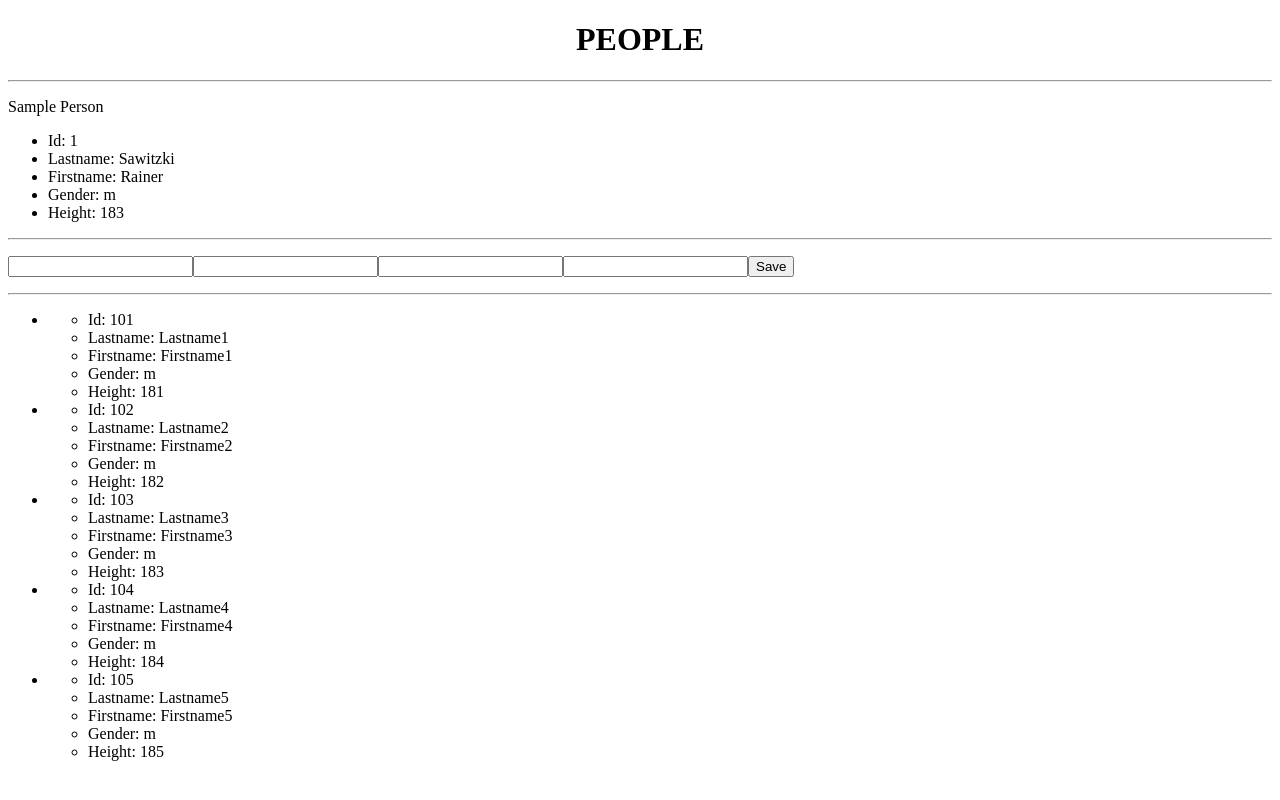
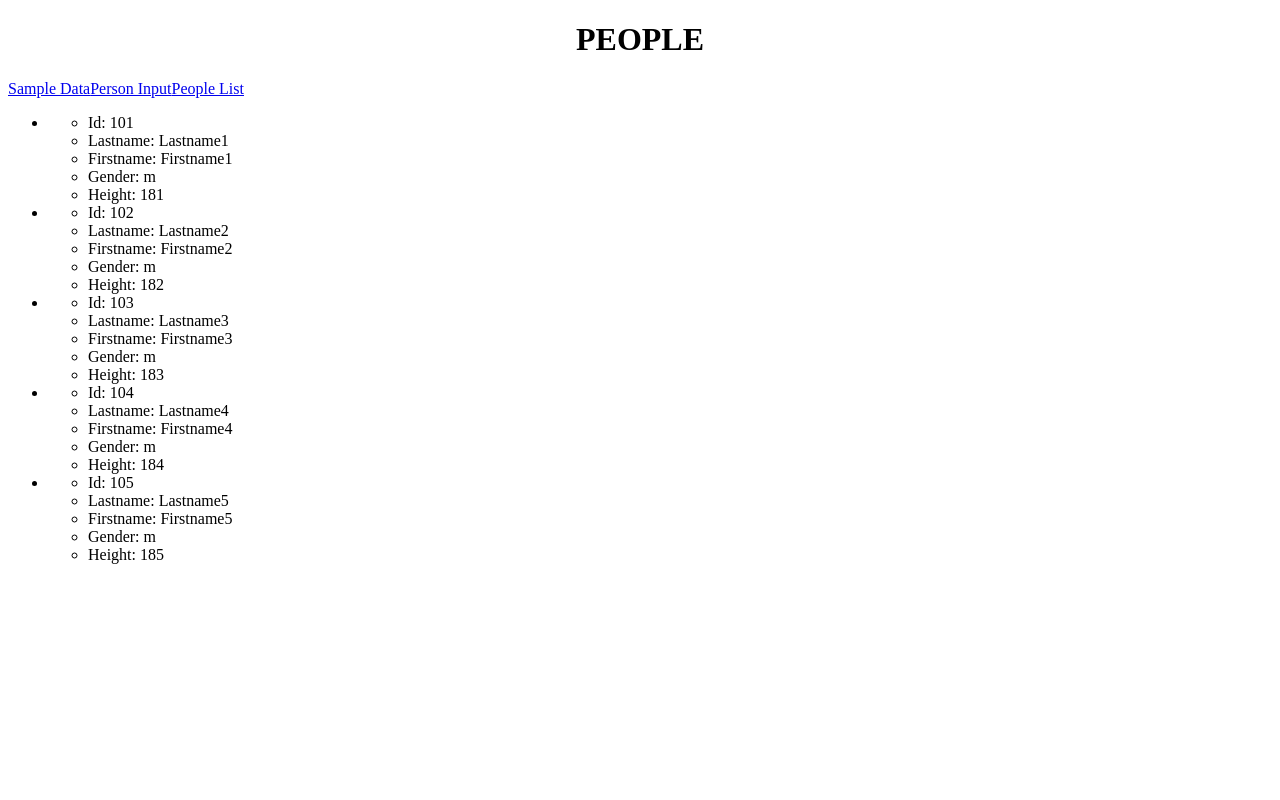
Before and after one commit to Javacream/org.javacream.training.angular, an Angular app: page /list in a window 1280 px wide. Built offline with nearby package versions, Linux system fonts and the light colour scheme.

Commit message:
add routing

```diff
--- a/src/app/app.component.html
+++ b/src/app/app.component.html
@@ -5,10 +5,10 @@
   </h1>
 </div>
 <div>
-  <hr />
-  <sample-person></sample-person>
-  <hr />
-  <app-simple-person-input></app-simple-person-input>
-  <hr />
-  <app-simple-person-list></app-simple-person-list>
+  <nav>
+    <a routerLink="/sample" routerLinkActive="active">Sample Data</a>
+    <a routerLink="/input" routerLinkActive="active">Person Input</a>
+    <a routerLink="/list" routerLinkActive="active">People List</a>
+  </nav>
+  <router-outlet></router-outlet>
 </div>
--- a/src/app/app.module.ts
+++ b/src/app/app.module.ts
@@ -1,7 +1,7 @@
 import { BrowserModule } from '@angular/platform-browser';
 import { NgModule } from '@angular/core';
 import { FormsModule } from '@angular/forms';
-
+import { RouterModule, Routes } from '@angular/router';
 
 import { AppComponent } from './app.component';
 import { SamplePersonComponent } from './sample-person/sample-person.component';
@@ -10,7 +10,12 @@ import { SimplePersonListComponent } from './simple-person-list/simple-person-li
 import { PeopleManager } from './people-model.service';
 import { SimplePersonDetailComponent } from './simple-person-detail/simple-person-detail.component';
 
-
+const routes:Routes =
+  [
+    { path: 'sample', component: SamplePersonComponent },
+    { path: 'input', component: SimplePersonInputComponent },
+    { path: 'list', component: SimplePersonListComponent }
+]
 @NgModule({
   declarations: [
     AppComponent,
@@ -21,7 +26,9 @@ import { SimplePersonDetailComponent } from './simple-person-detail/simple-perso
   ],
   imports: [
     BrowserModule,
-    FormsModule
+    FormsModule,
+    RouterModule.forRoot(
+     routes)
   ],
   providers: [PeopleManager],
   bootstrap: [AppComponent]
```
